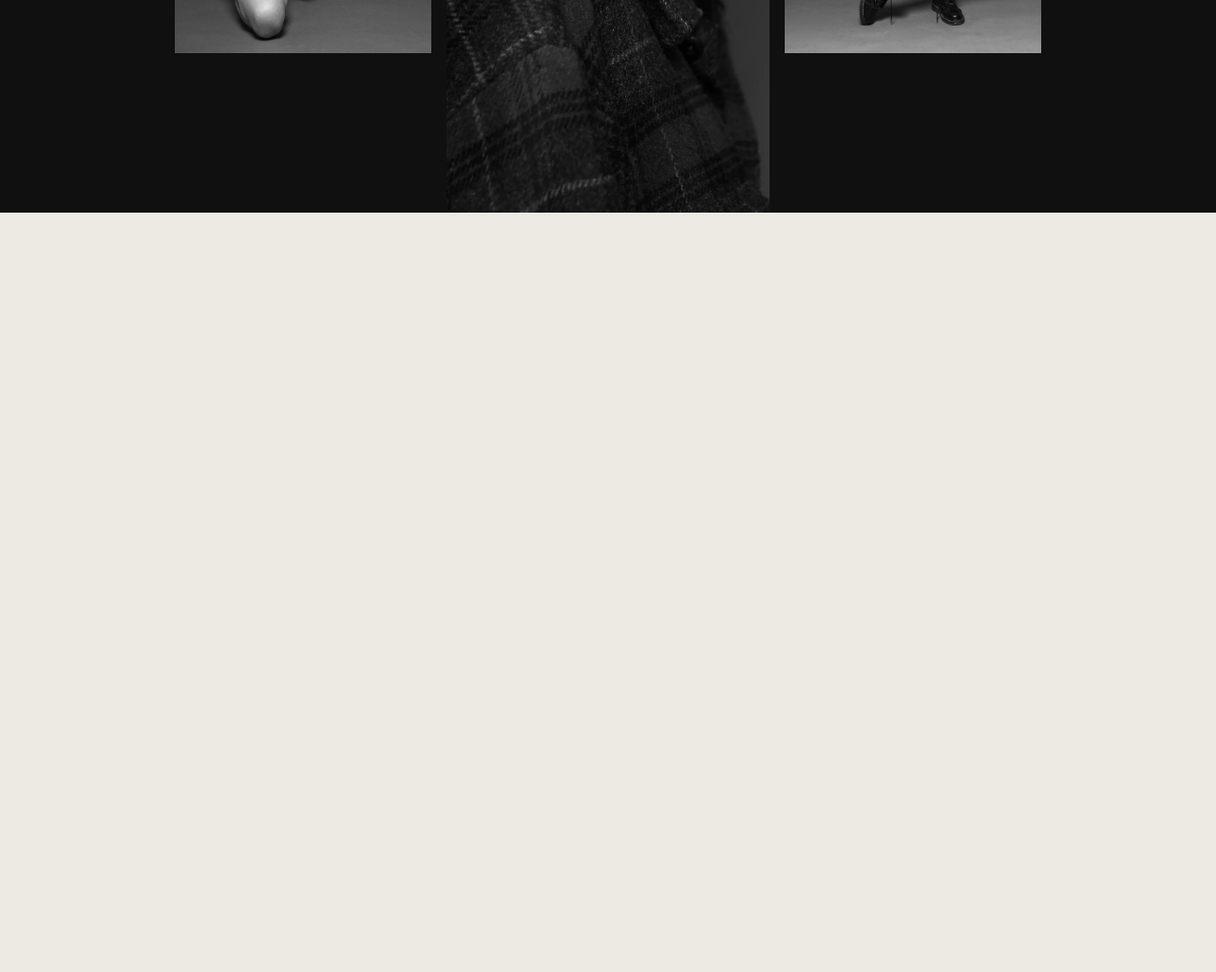
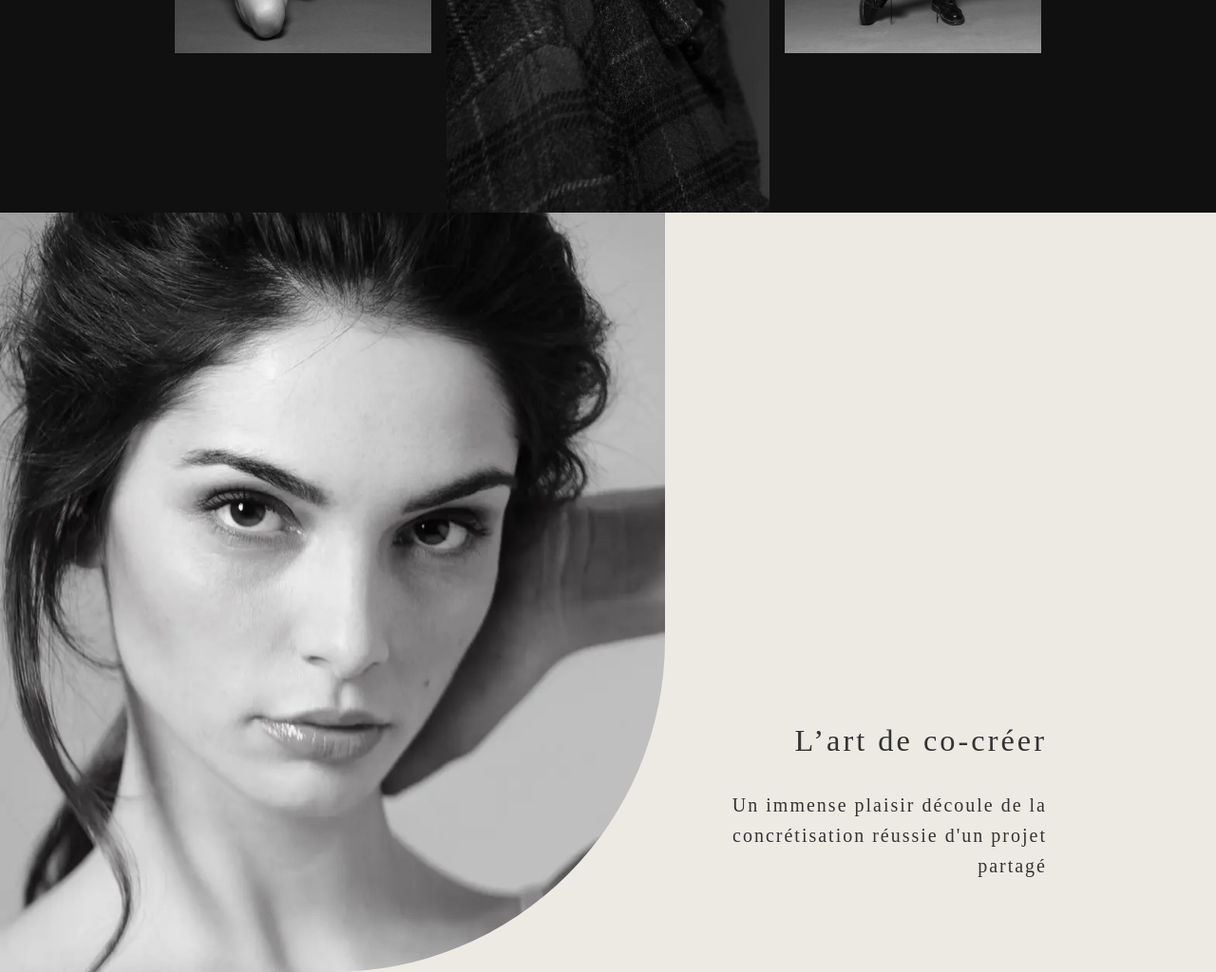
Before and after one commit to nicolasgodineau/noemie_lemoine_website, a Gatsby site: page / in a window 1280 px wide. Shown: the part 2232-3256 px from the top of the page at 95% size. Before the commit the page ends 2456 px from the top, so only its background shows below. Built offline with nearby package versions, Linux system fonts and the light colour scheme; Gatsby itself is replaced by a stand-in of ours; a web font is replaced by a local one.

Commit message:
Création de la page 3 du portfolio

```diff
--- a/gatsby-browser.js
+++ b/gatsby-browser.js
@@ -14,6 +14,7 @@ import "./src/languages/i18n"
 import "@fontsource-variable/cinzel"
 import "@fontsource/gowun-batang"
 import '@fontsource-variable/bodoni-moda';
+import '@fontsource/simonetta';
 
 export const wrapRootElement = ({ element }) => (
   <ThemeProvider theme={theme}>{element}</ThemeProvider>
--- a/package.json
+++ b/package.json
@@ -10,6 +10,7 @@
     "@fontsource-variable/bodoni-moda": "^5.0.9",
     "@fontsource-variable/cinzel": "^5.0.8",
     "@fontsource/gowun-batang": "^5.0.7",
+    "@fontsource/simonetta": "^5.0.17",
     "@mui/material": "^5.14.17",
     "gatsby": "^5.12.4",
     "gatsby-plugin-image": "^3.12.0",
--- a/src/languages/fr.json
+++ b/src/languages/fr.json
@@ -19,5 +19,13 @@
         "line": "Le maquillage est un art complet, s'exprimant de multiples façons. Il magnifie et dévoile la quintessence de notre être. Il possède cette faculté exceptionnelle de nous mettre en avant, d'amplifier nos traits distinctifs et d'insuffler une confiance inébranlable en nous-mêmes."
       }
     ]
+  },
+  "portfolio3": {
+    "title": "L’art de co-créer",
+    "paragraph1": [
+      {
+        "line": "Un immense plaisir découle de la concrétisation réussie d'un projet partagé"
+      }
+    ]
   }
 }
--- a/src/pages/index.js
+++ b/src/pages/index.js
@@ -9,6 +9,7 @@ import { Box, Container, Typography } from "@mui/material"
 
 import PortfolioPage from "./portfolio.js"
 import Portfolio2Page from "./portfolio2.js"
+import Portfolio3Page from "./portfolio3.js"
 
 const IndexPage = () => {
   const { t } = useTranslation()
@@ -101,6 +102,7 @@ const IndexPage = () => {
       </Container>
       <PortfolioPage />
       <Portfolio2Page />
+      <Portfolio3Page />
     </Layout>
   )
 }
--- a/src/pages/portfolio.js
+++ b/src/pages/portfolio.js
@@ -13,7 +13,6 @@ function PortfolioPage() {
     const theme = useTheme()
 
     const portfolioData = AllData.portfolio
-    console.log('portfolioData:', portfolioData)
 
 
     return (
--- /dev/null
+++ b/src/pages/portfolio3.js
@@ -0,0 +1,73 @@
+import React from "react"
+
+import { useTranslation } from "react-i18next"
+import { useTheme } from "@mui/material/styles"
+import Typography from "@mui/material/Typography"
+import { StaticImage } from "gatsby-plugin-image"
+import { Container, Box } from "@mui/material"
+
+import AllData from '../languages/fr.json'
+
+function Portfolio3Page() {
+    const { t } = useTranslation()
+    const theme = useTheme()
+
+    const portfolioData = AllData.portfolio3
+
+
+    return (
+        <Container
+            maxWidth={false}
+            disableGutters
+            sx={{
+                height: "100svh",
+                display: "flex",
+                backgroundColor: theme.palette.light,
+            }}>
+            <StaticImage
+                src="../images/portfolio/img_portfolio_6.webp"
+                alt="image d'illustration"
+                style={{
+                    width: "auto",
+                    maxWidth: "700px",
+                    maxHeight: "100vh",
+                    borderRadius: "0px 0px 350px 0px",
+                }}
+            />
+            <Box sx={{
+                maxWidth: "450px",
+                display: "flex",
+                flexDirection: "column",
+                alignSelf: "flex-end",
+                marginBottom: "10vmin",
+                paddingX: "3rem"
+            }}>
+                <Typography
+                    variant="h4"
+                    sx={{
+                        fontFamily: "Bodoni Moda Variable",
+                        letterSpacing: "3px",
+                        alignSelf: "end",
+                        flexGrow: 1,
+                    }}
+                >
+                    {t("portfolio3.title")}
+                </Typography>
+                {portfolioData.paragraph1.map((paragraph, pIndex) => (
+                    <Typography key={pIndex} paragraph variant="h6" sx={{
+                        maxWidth: "unset",
+                        marginTop: "2rem",
+                        fontFamily: "Simonetta",
+                        textTransform: "none",
+                        letterSpacing: "2px",
+                        textAlign: "end"
+                    }}>
+                        {t(paragraph.line)}
+                    </Typography>
+                ))}
+            </Box>
+        </Container>
+    )
+}
+
+export default Portfolio3Page
```
Also changed, not shown: src/images/portfolio/img_portfolio_6.webp (added), 1 other file.
